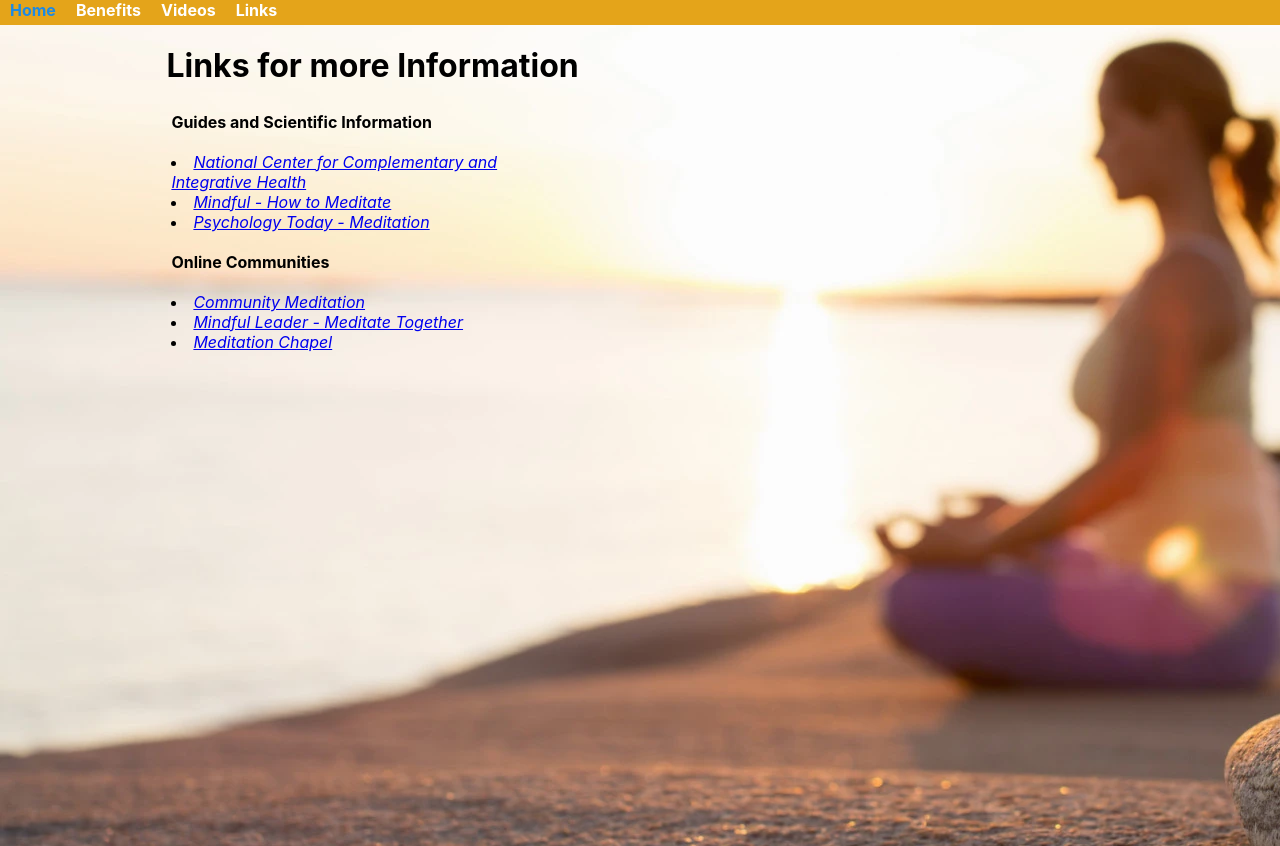
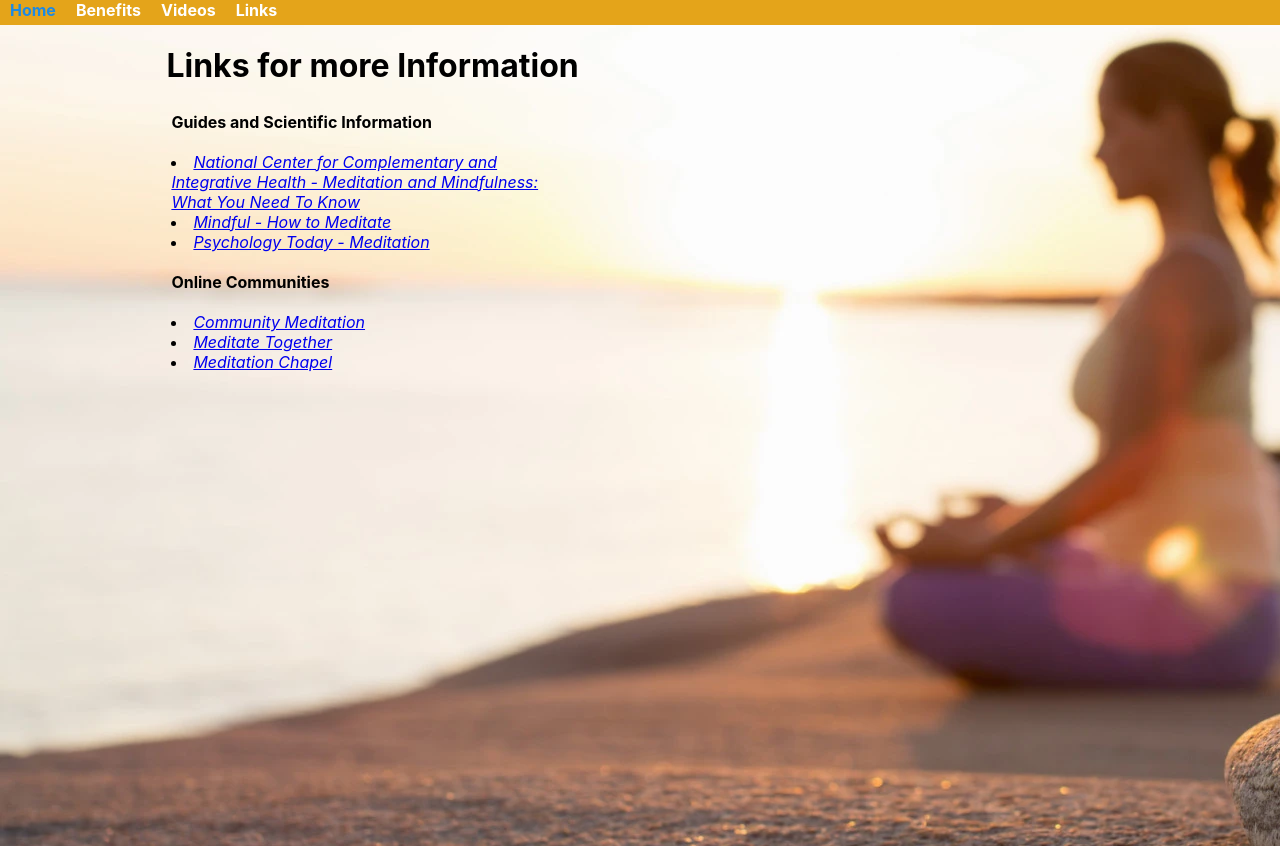
Before and after one commit to jh19bg/Meditation-React-Deploy, a React (Create React App) app: page /Meditation-React-Deploy/links in a window 1280 px wide. Built offline with nearby package versions, Linux system fonts and the light colour scheme.

Commit message:
correct grammar and other errors

```diff
--- a/src/pages/Links.js
+++ b/src/pages/Links.js
@@ -13,7 +13,7 @@ export const Links = () => (
                     <br></br>
                     <br></br>
 
-                    <li><i><a href='https://www.nccih.nih.gov/health/meditation-and-mindfulness-what-you-need-to-know' target='_blank'>National Center for Complementary and Integrative Health</a></i></li>
+                    <li><i><a href='https://www.nccih.nih.gov/health/meditation-and-mindfulness-what-you-need-to-know' target='_blank'>National Center for Complementary and Integrative Health - Meditation and Mindfulness: What You Need To Know</a></i></li>
                     <li><i><a href='https://www.mindful.org/how-to-meditate/' target='_blank'>Mindful - How to Meditate</a></i></li>
                     <li><i><a href='https://www.psychologytoday.com/us/basics/meditation' target='_blank'>Psychology Today - Meditation</a></i></li>
 
@@ -25,7 +25,7 @@ export const Links = () => (
                     <br></br>
 
                     <li><i><a href='https://communitymeditation.net/' target='_blank'>Community Meditation</a></i></li>
-                    <li><i><a href='https://www.mindfulleader.org/meditate-together' target='_blank'>Mindful Leader - Meditate Together</a></i></li>
+                    <li><i><a href='https://www.mindfulleader.org/meditate-together' target='_blank'>Meditate Together</a></i></li>
                     <li><i><a href='https://meditationchapel.org/' target='_blank'>Meditation Chapel</a></i></li>
 
                     <br></br>
```
